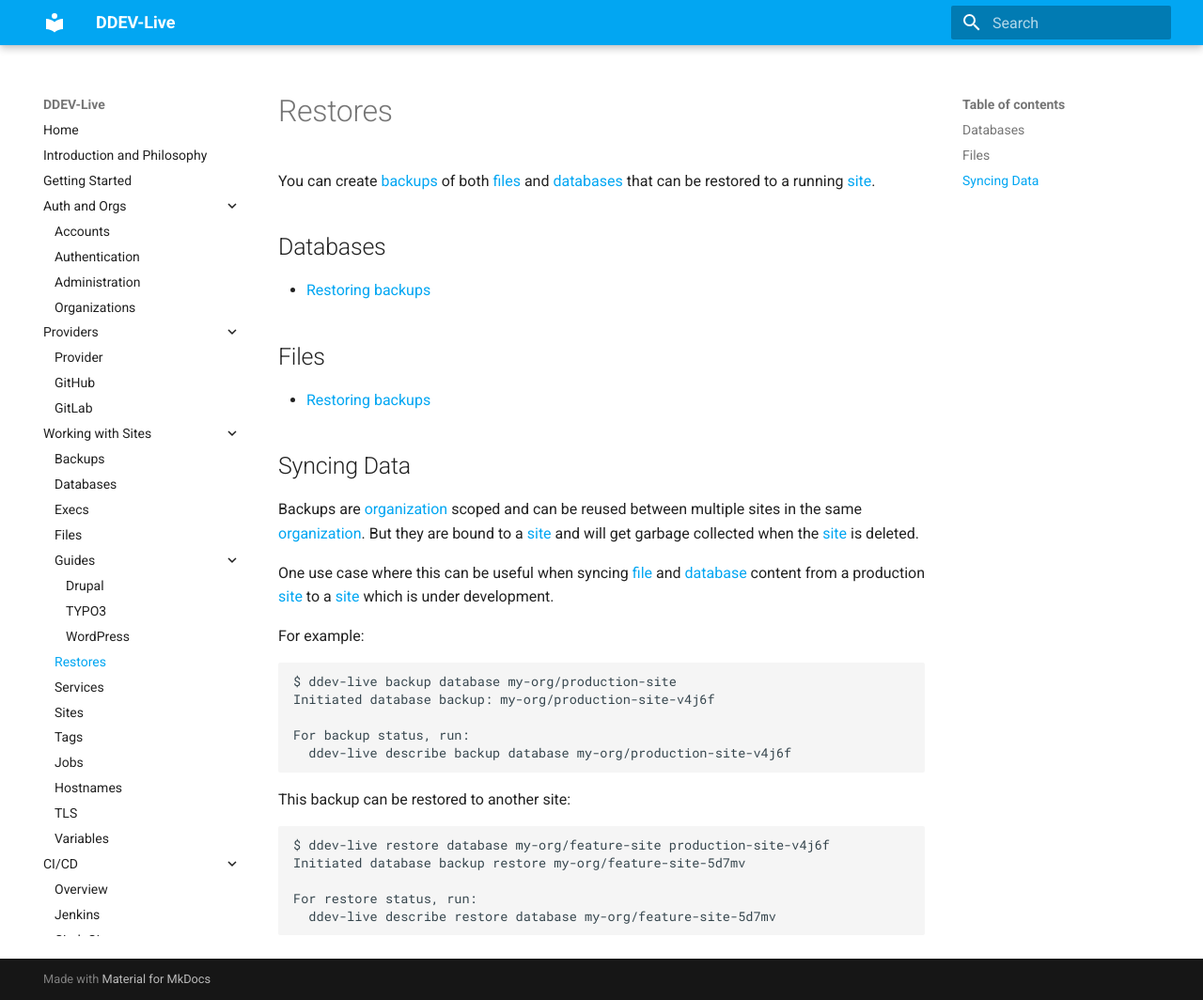
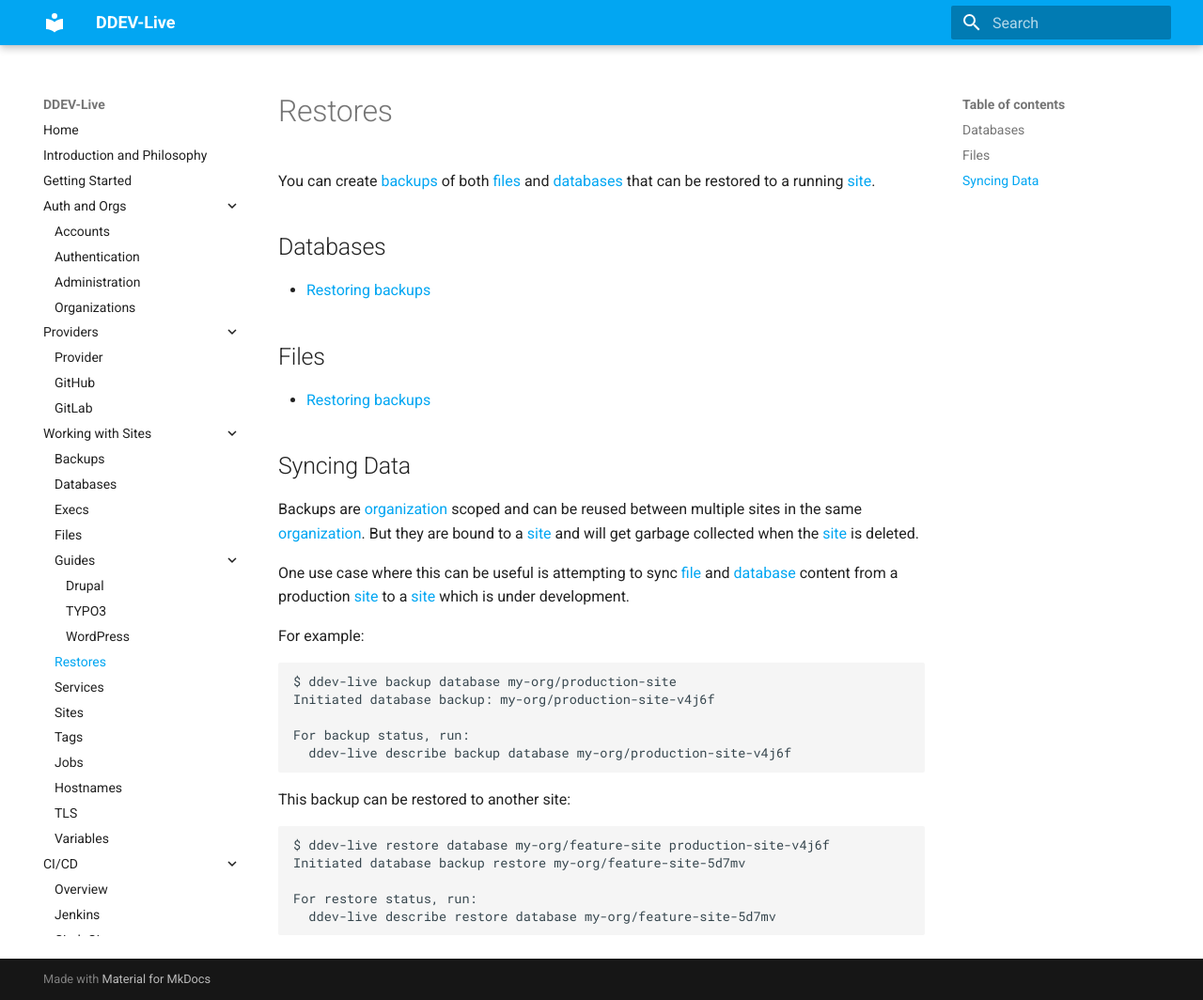
Before and after one commit to fru-io/docs-live, an MkDocs documentation site: the page built from docs/restores.md, in a window 1280 px wide and 1064 px high. Shown: the whole window at 94% size. Built offline with MkDocs 1.6.1 and Material for MkDocs 9.7.7, drawn with Linux system fonts in a browser that asks for light colours.

Commit message:
Use case verbiage

````diff
--- a/docs/restores.md
+++ b/docs/restores.md
@@ -16,7 +16,7 @@ You can create [backups](https://docs.ddev.com/backups/) of both [files](files.m
 
 Backups are [organization](organizations.md) scoped and can be reused between multiple sites in the same [organization](organizations.md). But they are bound to a [site](sites.md) and will get garbage collected when the [site](sites.md) is deleted.
 
-One use case where this can be useful when syncing [file](files.md) and [database](databases.md) content from a production [site](sites.md) to a [site](sites.md) which is under development.
+One use case where this can be useful is attempting to sync [file](files.md) and [database](databases.md) content from a production [site](sites.md) to a [site](sites.md) which is under development.
 
 For example:
 ```
````
